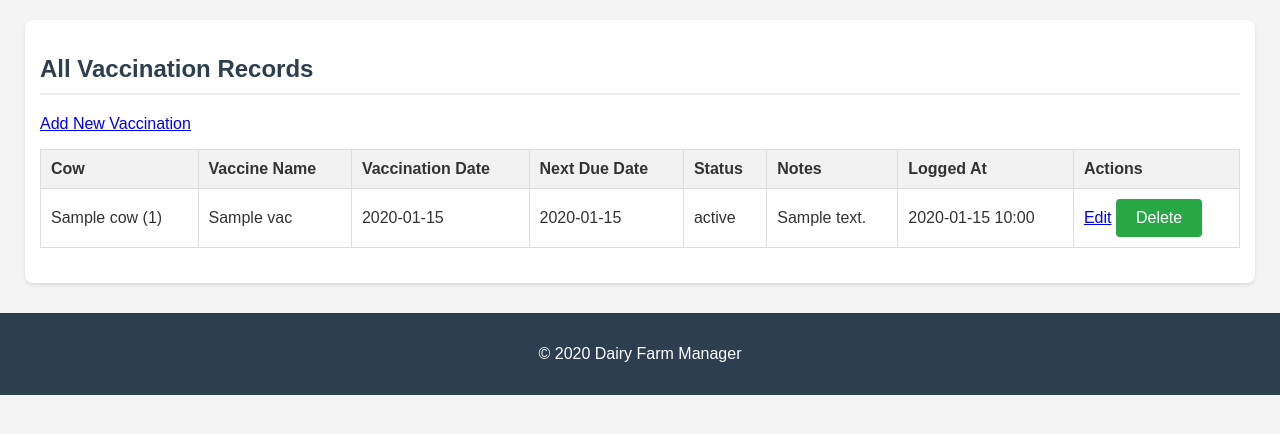
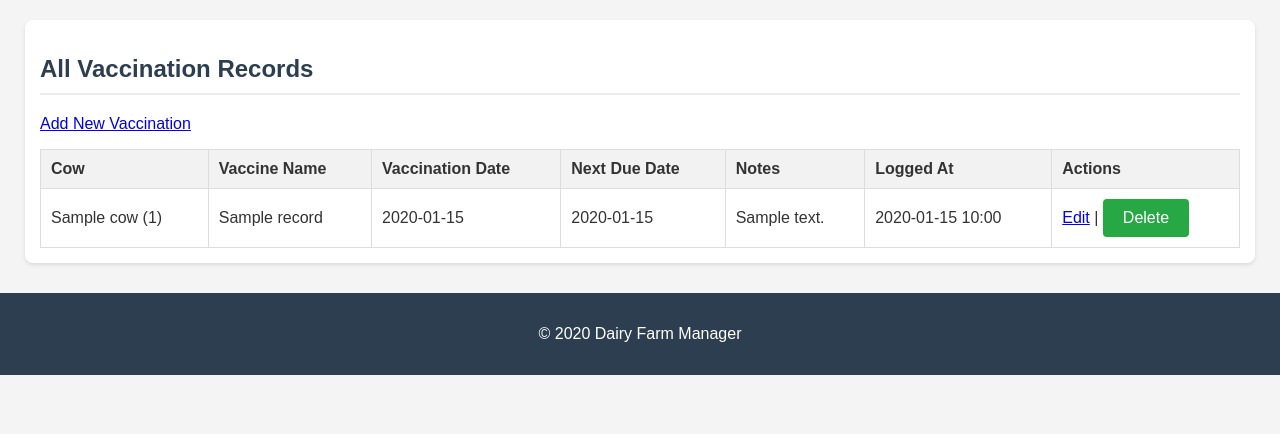
Before and after one commit to Amitath/Dairy-farm, a Python web app: template templates/view_vaccinations.html in a window 1280 px wide. Shown: the part 119-553 px from the top of the page. Run offline with Jinja, Linux system fonts and the light colour scheme; the template is opened without the code that fills it: most values are stand-ins (such as "Sample title", 1, 10 or a date in 2020).

Commit message:
Update view_vaccinations.html

```diff
--- a/templates/view_vaccinations.html
+++ b/templates/view_vaccinations.html
@@ -3,10 +3,8 @@
 
 {% block content %}
 <h2>All Vaccination Records</h2>
-<p><a href="{{ url_for('add_vaccination') }}" class="button add-button">Add New Vaccination</a></p>
-
+<p><a href="{{ url_for('add_vaccination') }}" class="button">Add New Vaccination</a></p>
 {% if vaccinations %}
-    <div class="table-responsive">
     <table>
         <thead>
             <tr>
@@ -14,35 +12,30 @@
                 <th>Vaccine Name</th>
                 <th>Vaccination Date</th>
                 <th>Next Due Date</th>
-                    <th>Status</th>
                 <th>Notes</th>
                 <th>Logged At</th>
                 <th>Actions</th>
             </tr>
         </thead>
         <tbody>
-                {% for vac in vaccinations %}
+            {% for record in vaccinations %}
             <tr>
-                    <td>{{ vac.cow.name }} ({{ vac.cow.cow_id }})</td>
-                    <td>{{ vac.vaccine_name }}</td>
-                    <td>{{ vac.vaccination_date.strftime('%Y-%m-%d') }}</td>
-                    <td class="{% if vac.next_due_date and vac.next_due_date < today %}overdue{% endif %}">
-                        {{ vac.next_due_date.strftime('%Y-%m-%d') if vac.next_due_date else 'N/A' }}
-                    </td>
-                    <td>{{ vac.status }}</td>
-                    <td>{{ vac.notes if vac.notes else 'N/A' }}</td>
-                    <td>{{ vac.timestamp.strftime('%Y-%m-%d %H:%M') }}</td>
-                    <td class="actions-column">
-                        <a href="{{ url_for('edit_vaccination', vac_id=vac.id) }}" class="button edit-button">Edit</a>
-                        <form action="{{ url_for('delete_vaccination', vac_id=vac.id) }}" method="POST" style="display:inline;" onsubmit="return confirmDelete('vaccination record', '{{ vac.vaccine_name }} for {{ vac.cow.name }}');">
-                            <button type="submit" class="button delete-button">Delete</button>
+                <td>{{ record.cow.name }} ({{ record.cow.cow_id }})</td>
+                <td>{{ record.vaccine_name }}</td>
+                <td>{{ record.vaccination_date.strftime('%Y-%m-%d') }}</td>
+                <td>{{ record.next_due_date.strftime('%Y-%m-%d') if record.next_due_date else 'N/A' }}</td>
+                <td>{{ record.notes if record.notes else 'N/A' }}</td>
+                <td>{{ record.timestamp.strftime('%Y-%m-%d %H:%M') }}</td>
+                <td>
+                    <a href="#">Edit</a> |
+                    <form action="{{ url_for('delete_vaccination', id=record.id) }}" method="POST" style="display:inline;">
+                        <button type="submit" onclick="return confirm('Are you sure you want to delete this vaccination record?');" class="delete-button">Delete</button>
                     </form>
                 </td>
             </tr>
             {% endfor %}
         </tbody>
     </table>
-    </div>
 {% else %}
     <p>No vaccination records found. <a href="{{ url_for('add_vaccination') }}">Add one now</a>.</p>
 {% endif %}
```
Lines whose indentation alone changed are shown as unchanged.
